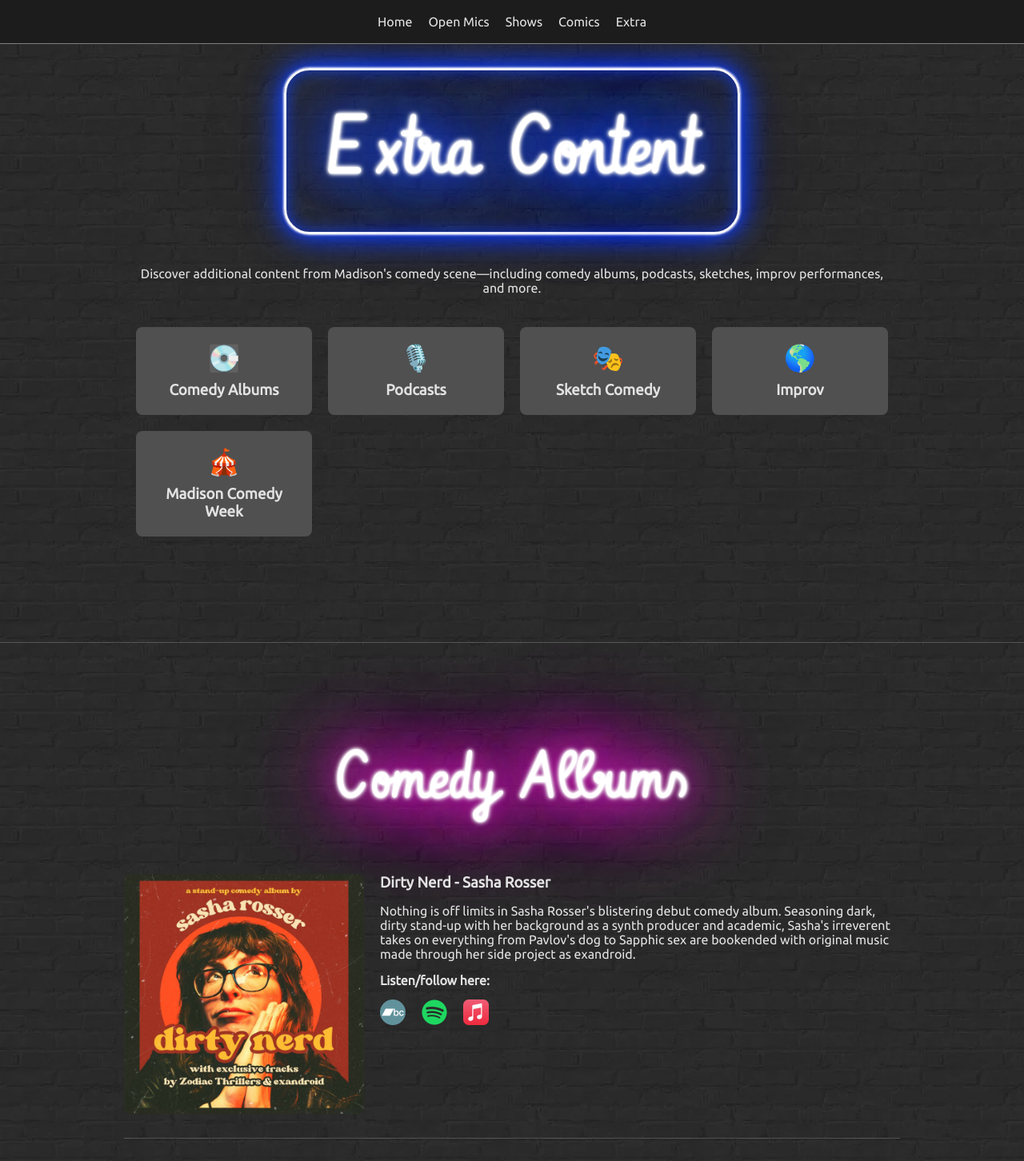
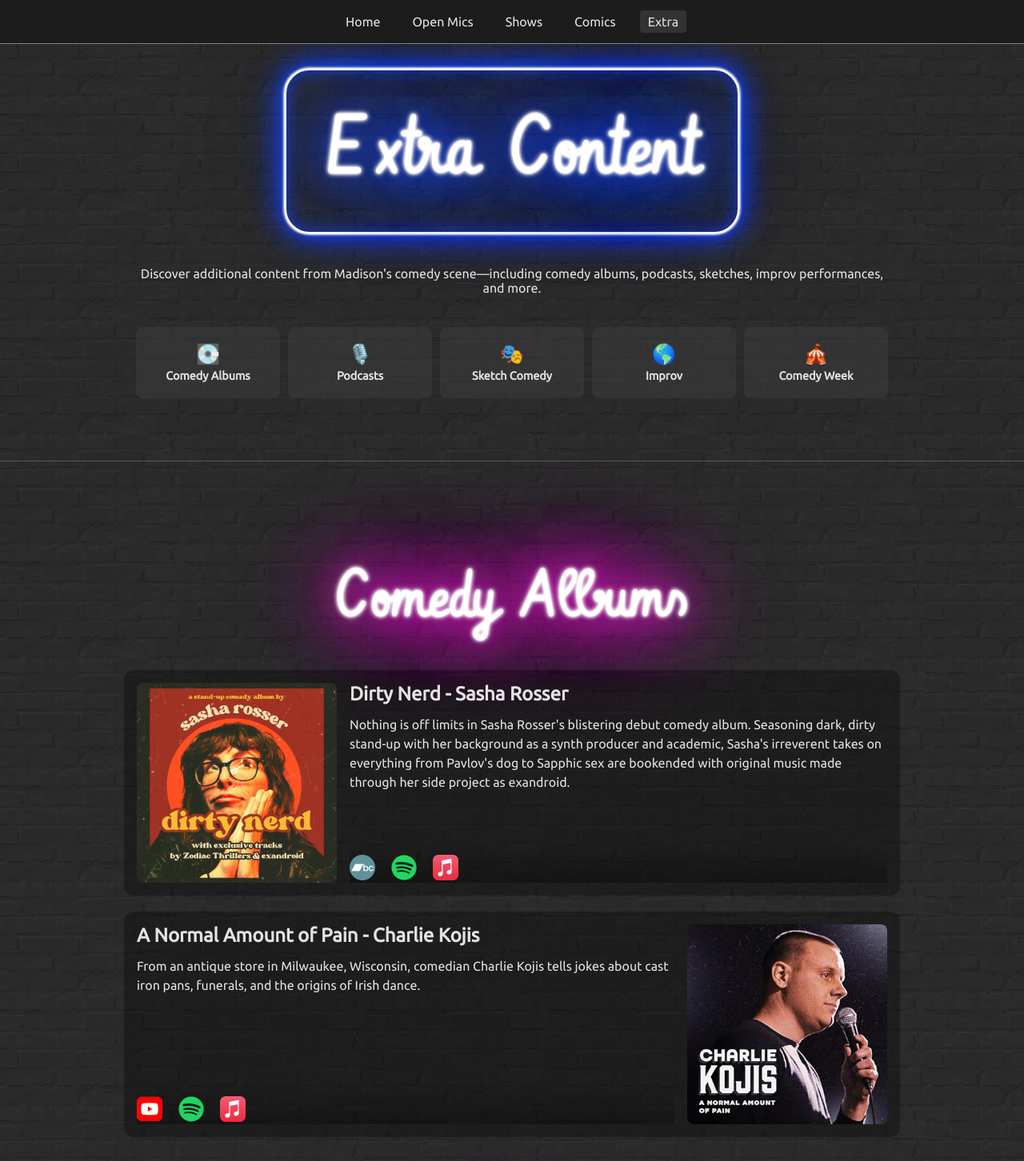
Before and after one commit to clamlands/local-madison-comedy, a SvelteKit app: page /extra in a window 1280 px wide. Shown: the top 1452 px of the page at 80% size. Built offline with nearby package versions, Linux system fonts and the light colour scheme.

Commit message:
style updates

```diff
--- a/src/app.css
+++ b/src/app.css
@@ -136,22 +136,17 @@ hr {
   flex-direction: column;
   align-items: center;
   padding: 20px;
-  background: rgb(80, 80, 80);
+  background: rgb(62, 62, 62, 0.5);
   border-radius: 8px;
   text-decoration: none;
   color: inherit;
-  transition: all 0.3s ease;
+  transition: all 0.1s ease;
 }
 
+
 .quick-link:hover {
-  transform: translateY(-1px);
-  box-shadow:
-    0 0 0.2rem #fff,
-    0 0 0.2rem #fff,
-    0 0 2rem var(--neon),
-    0 0 0.8rem var(--neon),
-    0 0 2.8rem var(--neon),
-    inset 0 0 1.3rem var(--neon);
+  background: rgba(0, 0, 0, 0.3);
+
 }
 
 /*----------CLASSES----------*/
--- a/src/nav.css
+++ b/src/nav.css
@@ -18,6 +18,20 @@ header {
 nav a {
   text-decoration: none;
   color: var(--text);
+  padding: 5px 10px;
+  border-radius: 4px;
+  transition: background-color 0.2s ease;
+  box-shadow: none;
+}
+
+nav a.active {
+  background-color: rgba(255, 255, 255, 0.1);
+  font-weight: 500;
+}
+
+nav a:hover {
+  background-color: rgba(255, 255, 255, 0.05);
+  box-shadow: none;
 }
 
 /* for when the burger menu is set up */
@@ -98,13 +112,7 @@ nav {
   }
 
   nav a:hover {
-    text-shadow:
-      0 0 3px #fff,
-      0 0 10px var(--neon),
-      0 0 20px var(--neon),
-      0 0 30px var(--neon),
-      0 0 50px var(--neon),
-      0 0 70px var(--neon);
+    background-color: rgba(255, 255, 255, 0.05);
   }
 
   nav {
--- a/src/routes/+layout.svelte
+++ b/src/routes/+layout.svelte
@@ -2,16 +2,19 @@
   import '../app.css';
   import '../nav.css';
   import '../home.css';
+  import { page } from '$app/stores';
   let { children } = $props();
+
+  const currentPath = $derived($page.url.pathname);
 </script>
 
 <header>
   <nav>
-    <a href="/">Home</a>
-    <a href="/mics">Open Mics</a>
-    <a href="/shows">Shows</a>
-    <a href="/comics">Comics</a>
-    <a href="/extra">Extra</a>
+    <a href="/" class:active={currentPath === '/'}>Home</a>
+    <a href="/mics" class:active={currentPath === '/mics'}>Open Mics</a>
+    <a href="/shows" class:active={currentPath === '/shows'}>Shows</a>
+    <a href="/comics" class:active={currentPath === '/comics'}>Comics</a>
+    <a href="/extra" class:active={currentPath === '/extra'}>Extra</a>
   </nav>
 </header>
 
--- a/src/routes/extra/+page.svelte
+++ b/src/routes/extra/+page.svelte
@@ -46,7 +46,7 @@ extra
     },
     {
       id: 'comedy-week',
-      title: 'Madison Comedy Week',
+      title: 'Comedy Week',
       icon: '🎪',
     },
   ];
@@ -72,8 +72,11 @@ extra
 <hr class="section-divider" />
 
 <div class="width-container">
-  {#each sections as { id, title }}
+  {#each sections as { id, title }, i}
     <section {id}>
+      {#if i !== 0}
+        <hr class="section-divider" />
+      {/if}
       <h2>{title}</h2>
       {#if id === 'albums'}
         <ExtraCard
@@ -267,7 +270,7 @@ extra
     margin-top: -15px;
     width: 100%;
     padding: 30px;
-    margin-bottom: 30px;
+    margin-bottom: 0;
     text-align: center;
   }
 
@@ -277,13 +280,63 @@ extra
     padding: 2rem 0;
   }
 
-   .section-divider {
+  .section-divider {
     border: none;
     border-bottom: 1px solid rgba(255, 255, 255, 0.2);
-    margin: 2rem 0;
+    margin: 3rem 0 2rem;
     width: 100%;
   }
 
+  .quick-links {
+    display: grid;
+    grid-template-columns: repeat(5, 1fr);
+    gap: 10px;
+    margin: 40px 0 0;
+    width: 100%;
+  }
+
+  section {
+    margin-bottom: 0;
+  }
+
+  h2 {
+    font-family: 'Vibur';
+    color: #fff;
+    font-size: 80px;
+    font-weight: 400;
+    animation: pulsate 1s infinite alternate;
+    margin: 50px 0 2rem;
+    text-align: center;
+  }
+
+  .neon-title {
+    font-family: 'Vibur';
+    text-align: center;
+    color: #fff;
+    font-size: 6.2rem;
+    font-weight: 400;
+    animation: pulsate-title 1s infinite alternate;
+    border: 0.2rem solid #fff;
+    border-radius: 2rem;
+    padding: 30px 50px;
+    margin-bottom: 40px;
+    box-shadow:
+      0 0 0.2rem #fff,
+      0 0 0.2rem #fff,
+      0 0 2rem var(--neon),
+      0 0 0.8rem var(--neon),
+      0 0 2.8rem var(--neon),
+      inset 0 0 1.3rem var(--neon);
+  }
+
+  .icon {
+    font-size: 1.5em;
+    margin-bottom: 5px;
+  }
+
+  :global(.quick-link h3) {
+    font-size: 0.9em;
+  }
 
   @keyframes pulsate-title {
     100% {
@@ -309,50 +362,6 @@ extra
         0 0 70px var(--neon),
         0 0 80px var(--neon);
     }
-  }
-
-  .neon-title {
-    /* font-family: Sacramento; */
-    font-family: 'Vibur';
-    /* font-family: 'Exo2'; */
-    text-align: center;
-    color: #fff;
-    font-size: 6.2rem;
-    font-weight: 400;
-    animation: pulsate-title 1s infinite alternate;
-    border: 0.2rem solid #fff;
-    border-radius: 2rem;
-    padding: 30px 50px;
-    margin-bottom: 40px;
-    box-shadow:
-      0 0 0.2rem #fff,
-      0 0 0.2rem #fff,
-      0 0 2rem var(--neon),
-      0 0 0.8rem var(--neon),
-      0 0 2.8rem var(--neon),
-      inset 0 0 1.3rem var(--neon);
-  }
-
-  .quick-links {
-    display: grid;
-    grid-template-columns: repeat(auto-fit, minmax(200px, 1fr));
-    gap: 20px;
-    margin: 40px 0;
-  }
-
-  .icon {
-    font-size: 2em;
-    margin-bottom: 10px;
-  }
-
-  h2 {
-    font-family: 'Vibur';
-    color: #fff;
-    font-size: 80px;
-    font-weight: 400;
-    animation: pulsate 1s infinite alternate;
-    margin: 50px 0 60px;
-    text-align: center;
   }
 
   @keyframes pulsate {
--- a/src/routes/extra/ExtraCard.svelte
+++ b/src/routes/extra/ExtraCard.svelte
@@ -14,7 +14,6 @@
       <p>{description3}</p>
     {/if}
     {#if links.length > 0}
-      <strong>Listen/follow here:</strong>
       <div class="icon-links">
         {#each links as { icon, url, alt }}
           <a href={url} target="_blank" rel="noreferrer">
@@ -29,12 +28,13 @@
 <style>
   .extra-card {
     display: flex;
-    gap: 20px;
-    margin-bottom: 0;
-    padding-bottom: 30px;
-    border-bottom: 1px solid rgba(255, 255, 255, 0.2);
-    margin-top: 30px;
-    align-items: start;
+    flex-direction: row;
+    background: rgba(0, 0, 0, 0.3);
+    gap: 16px;
+    margin: 20px 0;
+    padding: 16px;
+    border-radius: 12px;
+    overflow: hidden;
   }
 
   .extra-card.flip {
@@ -42,26 +42,43 @@
   }
 
   .extra-card > img {
-    width: 300px;
-    height: 300px;
+    width: 250px;
+    height: 250px;
     object-fit: cover;
     border-radius: 8px;
+    flex-shrink: 0;
   }
 
   .content {
     flex: 1;
     display: flex;
     flex-direction: column;
-    gap: 15px;
+    min-height: 250px;
+    position: relative;
+    gap: 12px;
+    padding-bottom: 60px; /* Space for links */
+  }
+
+  h3 {
+    margin: 0;
+    font-size: 1.5rem;
+    color: var(--text);
   }
 
   .content p {
     margin: 0;
+    line-height: 1.5;
   }
 
   .icon-links {
     display: flex;
     gap: 20px;
+    position: absolute;
+    bottom: 0;
+    left: 0;
+    padding-top: 16px;
+    background: linear-gradient(to top, rgba(0, 0, 0, 0.3), transparent);
+    width: 100%;
   }
 
   .icon-links a img {
@@ -84,5 +101,18 @@
       width: 100%;
       height: auto;
     }
+
+    .content {
+      min-height: auto;
+      padding-top: 16px;
+      padding-bottom: 0;
+    }
+
+    .icon-links {
+      position: relative;
+      margin-top: 16px;
+      padding-top: 0;
+      background: none;
+    }
   }
 </style>
--- a/src/routes/mics/+page.svelte
+++ b/src/routes/mics/+page.svelte
@@ -2,6 +2,7 @@
   import state from '$lib/images/mics/state.webp';
   import argus from '$lib/images/mics/argus.jpg';
   import rooster from '$lib/images/mics/rooster.jpg';
+  import OpenMicCard from './OpenMicCard.svelte';
 </script>
 
 <div class="open-mics-container">
@@ -15,6 +16,40 @@
     </div>
   </section>
 
+  <section class="quick-reference">
+    <table>
+      <thead>
+        <tr>
+          <th>Day</th>
+          <th>Venue</th>
+          <th>Time</th>
+        </tr>
+      </thead>
+      <tbody>
+        <tr>
+          <td>Monday</td>
+          <td>Red Rooster</td>
+          <td>7:30 PM</td>
+        </tr>
+        <tr>
+          <td>Tuesday</td>
+          <td>Argus Underground</td>
+          <td>8:00 PM</td>
+        </tr>
+        <tr>
+          <td>Wednesday</td>
+          <td>Comedy onState</td>
+          <td>9:00 PM</td>
+        </tr>
+        <tr>
+          <td>Thursday</td>
+          <td>The Rigby</td>
+          <td>8:00 PM</td>
+        </tr>
+      </tbody>
+    </table>
+  </section>
+
   <section class="quick-links">
     <a href="https://www.facebook.com/groups/186265104823579/" class="quick-link">
       <h3>Join Facebook Group</h3>
@@ -22,103 +57,64 @@
     <a href="https://instagram.com/madisoncomedy" class="quick-link">
       <h3>Instagram</h3>
     </a>
+     <a href="https://instagram.com/madisoncomedy" class="quick-link">
+      <h3>Discord</h3>
+    </a>
   </section>
 
   <hr />
-
-  <section></section>
   <section class="day-section">
     <h2>Monday</h2>
-    <div class="mic-card">
-      <img src={rooster} alt={`Monday Night Raw open mic`} />
-      <div class="mic-content">
-        <h3>Monday Night Raw</h3>
-        <div class="mic-details">
-          <p>Location: Red Rooster</p>
-          <p>Show time: 7:30 PM</p>
-          <p>Sign-up: 7:00 PM</p>
-          <p>Hosted by Sammy Dice Jr.</p>
-        </div>
-        <p>
-          Madison's newest open mic featuring the antics of comedian/faux-magician Sammy
-          Dice Jr.
-        </p>
-      </div>
-    </div>
+    <OpenMicCard
+      venue="Monday Night Raw"
+      time="Show time: 7:30 PM"
+      signup="7:00 PM"
+      host="Sammy Dice Jr."
+      description="Madison's newest open mic featuring the antics of comedian/faux-magician Sammy Dice Jr."
+      image={rooster}
+    />
   </section>
 
   <hr />
 
   <section class="day-section">
     <h2>Tuesday</h2>
-    <div class="mic-card flip">
-      <div class="mic-content">
-        <h3>The Argus Underground</h3>
-        <div class="mic-details">
-          <p>Location: Argus BarGrille</p>
-          <p>Show time: 8:00 PM</p>
-          <p>Sign-up: 7:30 PM</p>
-          <p>Hosted by Ben O'Connell</p>
-        </div>
-        <p>
-          The Argus open mic has been a staple in the Madison comedy scene for over a
-          decade.
-        </p>
-      </div>
-      <img src={argus} alt={`Argus open mic`} />
-    </div>
+    <OpenMicCard
+      venue="The Argus Underground"
+      time="Show time: 8:00 PM"
+      signup="7:30 PM"
+      host="Ben O'Connell"
+      description="The Argus open mic has been a staple in the Madison comedy scene for over a decade."
+      image={argus}
+    />
   </section>
 
   <hr />
 
   <section class="day-section">
     <h2>Wednesday</h2>
-    <div class="mic-card">
-      <img src={state} alt={`The Mic on State`} />
-      <div class="mic-content">
-        <h3>The Mic on State</h3>
-        <div class="mic-details">
-          <p>Location: Comedy on State</p>
-          <p>Show time: 9:00 PM</p>
-          <p>
-            Sign-up online at <a
-              href="https://www.madisoncomedy.com/open-mic/"
-              target="_blank"
-              rel="noreferrer">madisoncomedy.com</a
-            >
-            from noon to 7 PM on Wednesdays.
-          </p>
-        </div>
-        <p>
-          Widely considered to be one of the best open mics in the country, The Mic on
-          State regularly attracts crowds of over 200 people. Upwards of 60 people sign up
-          each week in hopes of getting one of the 20 available spots.
-        </p>
-      </div>
-    </div>
+    <OpenMicCard
+      venue="The Mic on State"
+      time="Show time: 9:00 PM"
+      signup="Sign-up online at <a href='https://www.madisoncomedy.com/open-mic/' target='_blank' rel='noreferrer'>madisoncomedy.com</a> from noon to 7 PM on Wednesdays."
+      host=""
+      description="Widely considered to be one of the best open mics in the country, The Mic on State regularly attracts crowds of over 200 people. Upwards of 60 people sign up each week in hopes of getting one of the 20 available spots."
+      image={state}
+    />
   </section>
 
   <hr />
 
   <section class="day-section">
     <h2>Thursday</h2>
-    <div class="mic-card flip">
-      <div class="mic-content">
-        <h3>The Revolver at Rigby</h3>
-        <div class="mic-details">
-          <p>Location: The Rigby Pub</p>
-          <p>Show time: 8:00 PM</p>
-          <p>Sign-up: 7:30 PM</p>
-        </div>
-        <p>
-          Every week a new host picks a theme or gimmick for the comics to prepare for.
-          The theme is posted ahead of time day-of on the Facebook group. Past themes have
-          included "Yo mama" jokes, Roast Mic, Random Wikipedia Article, Ohio, and tons
-          more.
-        </p>
-      </div>
-      <img src={argus} alt={`The Revolver open mic`} />
-    </div>
+    <OpenMicCard
+      venue="The Revolver at Rigby"
+      time="Show time: 8:00 PM"
+      signup="7:30 PM"
+      host=""
+      description="Every week a new host picks a theme or gimmick for the comics to prepare for. The theme is posted ahead of time day-of on the Facebook group. Past themes have included 'Yo mama' jokes, Roast Mic, Random Wikipedia Article, Ohio, and tons more."
+      image={argus}
+    />
   </section>
   <hr />
   <p class="no-mics">
@@ -135,8 +131,42 @@
     align-items: center;
     margin-top: -15px;
     width: 100%;
-    padding-top: 30px;
-    margin-bottom: 30px;
+    padding-top: 20px;
+    margin-bottom: 20px;
+  }
+
+  .quick-reference {
+    width: 100%;
+    max-width: 600px;
+    margin: 40px auto;
+  }
+
+  table {
+    width: 100%;
+    border-collapse: collapse;
+    background: rgba(0, 0, 0, 0.3);
+    border-radius: 8px;
+    overflow: hidden;
+  }
+
+  th, td {
+    padding: 12px 16px;
+    text-align: left;
+    border-bottom: 1px solid var(--border);
+  }
+
+  th {
+    background: rgba(0, 0, 0, 0.2);
+    font-weight: bold;
+    color: var(--text);
+  }
+
+  td {
+    color: var(--text);
+  }
+
+  tr:last-child td {
+    border-bottom: none;
   }
 
   @keyframes pulsate-title {
@@ -166,9 +196,7 @@
   }
 
   .neon-title {
-    /* font-family: Sacramento; */
     font-family: 'Vibur';
-    /* font-family: 'Exo2'; */
     text-align: center;
     color: #fff;
     font-size: 4.8rem;
@@ -176,8 +204,8 @@
     animation: pulsate-title 1s infinite alternate;
     border: 0.2rem solid #fff;
     border-radius: 2rem;
-    padding: 30px 50px;
-    margin-bottom: 40px;
+    padding: 25px 40px;
+    margin-bottom: 30px;
     box-shadow:
       0 0 0.2rem #fff,
       0 0 0.2rem #fff,
@@ -192,13 +220,46 @@
     z-index: 1;
   }
 
+  .notice {
+    background-color: rgba(255, 255, 255, 0.05);
+    padding: 1.2rem;
+    border-radius: 8px;
+  }
+
+  .open-mics-container {
+    max-width: 1000px;
+  }
+
+  .quick-links {
+    display: grid;
+    grid-template-columns: repeat(auto-fit, minmax(200px, 1fr));
+    gap: 20px;
+    margin: 30px 0;
+  }
+
+  .quick-links h3 {
+    font-style: normal;
+  }
+
+  .day-section {
+    margin-bottom: 50px;
+  }
+
+  .no-mics {
+    color: var(--text);
+    opacity: 0.7;
+    font-style: italic;
+    padding: 0 15px;
+    margin-bottom: 30px;
+  }
+
   h2 {
     font-family: 'Vibur';
     color: #fff;
     font-size: 80px;
     font-weight: 400;
     animation: pulsate 1s infinite alternate;
-    margin-bottom: 75px;
+    margin-bottom: 35px;
     text-align: center;
   }
 
@@ -228,99 +289,7 @@
     }
   }
 
-  a {
-    color: inherit;
-  }
-
-  .open-mics-container {
-    max-width: 1000px;
-  }
-
-  .quick-links {
-    display: grid;
-    grid-template-columns: repeat(auto-fit, minmax(200px, 1fr));
-    gap: 20px;
-    margin: 40px 0;
-  }
-
-  .quick-links h3 {
-    font-style: normal;
-  }
-
-  .notice {
-    background-color: rgba(255, 255, 255, 0.05);
-    padding: 1.5rem;
-    border-radius: 8px;
-  }
-
-  .fb-link {
-    display: inline-block;
-    margin-top: 1rem;
-    color: #1877f2;
-    text-decoration: none;
-  }
-
-  .fb-link:hover {
-    text-decoration: underline;
-  }
-
-  .day-section {
-    margin-bottom: 100px;
-  }
-
-  .no-mics {
-    color: var(--text);
-    opacity: 0.7;
-    font-style: italic;
-    padding: 0 15px;
-    margin-bottom: 50px;
-  }
-
-  h1 {
-    margin-bottom: 2rem;
-  }
-
-  h3 {
-    font-style: italic;
-  }
-
-  .mic-card {
-    display: flex;
-    flex-direction: column;
-    gap: 20px;
-    align-items: start;
-  }
-
-  .mic-card.flip {
-    flex-direction: column-reverse;
-  }
-
-  .mic-content {
-    flex: 1;
-    display: flex;
-    flex-direction: column;
-    gap: 15px;
-  }
-
   @media (min-width: 768px) {
-    .mic-card {
-      width: 100%;
-      display: grid;
-      grid-template-columns: 1fr 1fr;
-      grid-auto-rows: max-content;
-      gap: 30px;
-    }
-
-    .mic-card,
-    .mic-card.flip {
-      flex-direction: column;
-    }
-
-    .mic-card > img {
-      width: 100%;
-      height: auto;
-    }
-
     .neon-title {
       font-size: 6.2rem;
     }
--- a/src/routes/mics/OpenMicCard.svelte
+++ b/src/routes/mics/OpenMicCard.svelte
@@ -5,60 +5,84 @@
   export let time = '';
   export let signup = '';
   export let host = '';
-  export let flip = '';
+  export let flip = false;
 </script>
 
 <div class="mic-card {flip ? 'flip' : ''}">
-  {#if !flip}
-    <img src={image} alt={`${venue} open mic`} />
-  {/if}
-
+  <img src={image} alt={`${venue} open mic`} />
   <div class="mic-content">
     <h3>{venue}</h3>
     <div class="mic-details">
       {#if time}<p class="time">{time}</p>{/if}
       {#if host}<p class="host">Hosted by {host}</p>{/if}
-      {#if signup}<p class="signup">Sign-up: {signup}</p>{/if}
+      {#if signup}<p class="signup">{@html signup}</p>{/if}
     </div>
     <p class="description">{description}</p>
   </div>
-  {#if flip}
-    <img src={image} alt={`${venue} open mic`} />
-  {/if}
 </div>
 
 <style>
   .mic-card {
     display: flex;
-    flex-direction: column;
-    gap: 20px;
-    margin-bottom: 0;
-    padding-bottom: 30px;
-    border-bottom: 1px solid rgba(255, 255, 255, 0.2);
-    margin-top: 30px;
+    flex-direction: row;
+    background: rgba(0, 0, 0, 0.3);
+    border-radius: 12px;
+    overflow: hidden;
+    margin: 20px 0;
+    padding: 16px;
+    gap: 16px;
     align-items: start;
   }
 
   .mic-card.flip {
-    flex-direction: column-reverse;
+    flex-direction: row-reverse;
+  }
+
+  .mic-card > img {
+    width: 250px;
+    height: 250px;
+    object-fit: cover;
+    border-radius: 8px;
+    flex-shrink: 0;
   }
 
   .mic-content {
     flex: 1;
     display: flex;
     flex-direction: column;
-    gap: 15px;
+    gap: 12px;
   }
 
-  @media (min-width: 768px) {
-    .mic-card {
-      width: 100%;
-      display: grid;
-      grid-template-columns: 1fr 1fr;
-      grid-auto-rows: max-content;
-      gap: 30px;
-    }
+  h3 {
+    margin: 0;
+    font-size: 1.5rem;
+    color: var(--text);
+  }
 
+  .mic-details {
+    display: flex;
+    flex-direction: column;
+    gap: 8px;
+    color: var(--text);
+    opacity: 0.9;
+  }
+
+  .mic-details :global(a) {
+    color: #1877f2 !important;
+    font-weight: bold !important;
+    text-decoration: none !important;
+  }
+
+  .mic-details :global(a:hover) {
+    text-decoration: underline !important;
+  }
+
+  .description {
+    line-height: 1.5;
+    margin-top: 8px;
+  }
+
+  @media (max-width: 768px) {
     .mic-card,
     .mic-card.flip {
       flex-direction: column;
@@ -69,70 +93,4 @@
       height: auto;
     }
   }
-  /* .mic-card {
-    border: 1px solid var(--border);
-    border-radius: 8px;
-    overflow: hidden;
-    margin-bottom: 1.5rem;
-    background-color: rgba(255, 255, 255, 0.02);
-    transition: transform 0.2s ease;
-    display: block;
-    width: 100%;
-  }
-
-  .mic-card:hover {
-    transform: translateY(-2px);
-  }
-
-  .image-container {
-    width: 100%;
-    height: 200px;
-    overflow: hidden;
-    position: relative;
-    background-color: rgba(0, 0, 0, 0.1);
-    display: block;
-  }
-
-  .venue-image {
-    width: 100%;
-    height: 100%;
-    object-fit: cover;
-    object-position: center;
-    display: block;
-    border: none;
-  }
-
-  .mic-content {
-    padding: 1.5rem;
-    display: flex;
-    flex-direction: column;
-    gap: 0.5rem;
-  }
-
-  .mic-details {
-    display: flex;
-    gap: 1rem;
-    font-size: 0.9rem;
-    color: var(--text);
-    opacity: 0.8;
-  }
-
-  h3 {
-    margin-bottom: 0.5rem;
-  }
-
-  .description {
-    line-height: 1.5;
-  }
-
-  @media (max-width: 768px) {
-    .mic-details {
-      flex-direction: column;
-      gap: 0.5rem;
-    }
-
-    .image-container {
-      height: 150px;
-    }
-  } */
 </style>
--- a/src/routes/shows/ShowCard.svelte
+++ b/src/routes/shows/ShowCard.svelte
@@ -24,9 +24,9 @@
     display: flex;
     flex-direction: row;
     background: rgba(0, 0, 0, 0.3);
-    gap: 24px;
-    margin: 30px 0;
-    padding: 24px;
+    gap: 16px;
+    margin: 20px 0;
+    padding: 16px;
     border-radius: 12px;
     overflow: hidden;
   }
@@ -36,8 +36,8 @@
   }
 
  .show-card > img {
-    width: 300px;
-    height: 300px;
+     width: 200px;
+     height: 200px;
      object-fit: cover;
      border-radius: 8px;
      flex-shrink: 0;
@@ -47,8 +47,9 @@
      flex: 1;
      display: flex;
      flex-direction: column;
-    min-height: 300px; /* Match image height */
-    position: relative; /* For absolute positioning of icon links */
+     min-height: 200px;
+     max-height: 200px;
+     position: relative;
  }
 
   h2 {
@@ -91,6 +92,7 @@
 
     .content {
       min-height: auto;
+      max-height: auto;
       padding-top: 16px;
     }
 
```
Lines whose indentation alone changed are shown as unchanged.
